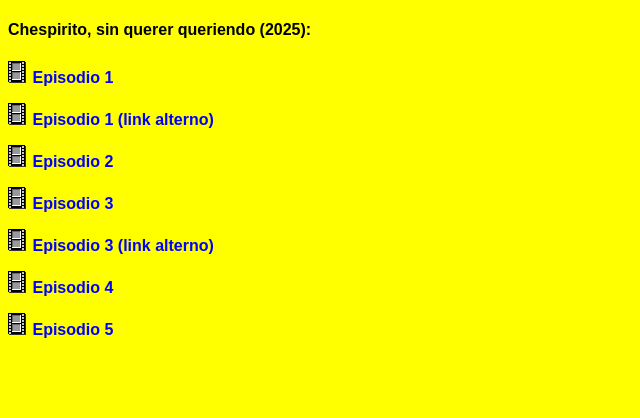
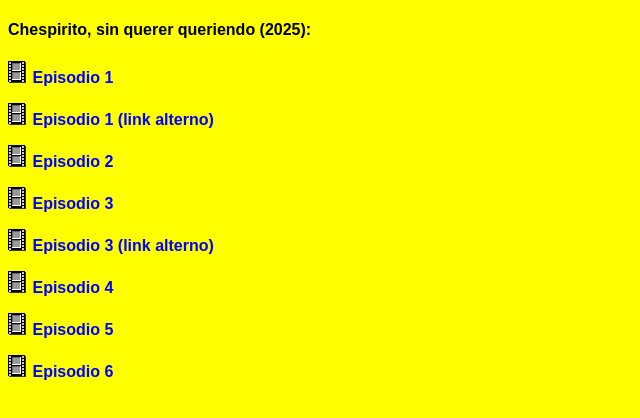
Before and after one commit to zohan9ir/elcha, a plain HTML site: page temps/chespo.html in a window 1280 px wide. Shown: the whole page, without its empty margins (0-640 px from the left). Drawn offline with Linux system fonts and the light colour scheme.

Commit message:
Update chespo.html

```diff
--- a/temps/chespo.html
+++ b/temps/chespo.html
@@ -26,6 +26,7 @@
 <p><img src="vid.gif"> <a class="linksdelaslistas" href="https://aulnetica.com/unatrasdeotra/otravezunatrasdeotra/nocreoquejaledemuchoperobueno/quizassoloquizas/sinquere/chesp3.mp4" target="visor">Episodio 3 (link alterno)</a></p>
 <p><img src="vid.gif"> <a class="linksdelaslistas" href="https://pomf2.lain.la/f/y4vqr1kk.mp4" target="visor">Episodio 4</a></p>
 <p><img src="vid.gif"> <a class="linksdelaslistas" href="https://pomf2.lain.la/f/jldwj7un.mp4" target="visor">Episodio 5</a></p>
+<p><img src="vid.gif"> <a class="linksdelaslistas" href="https://pomf2.lain.la/f/0q5vnka8.mp4" target="visor">Episodio 6</a></p>
 
 
 
```
